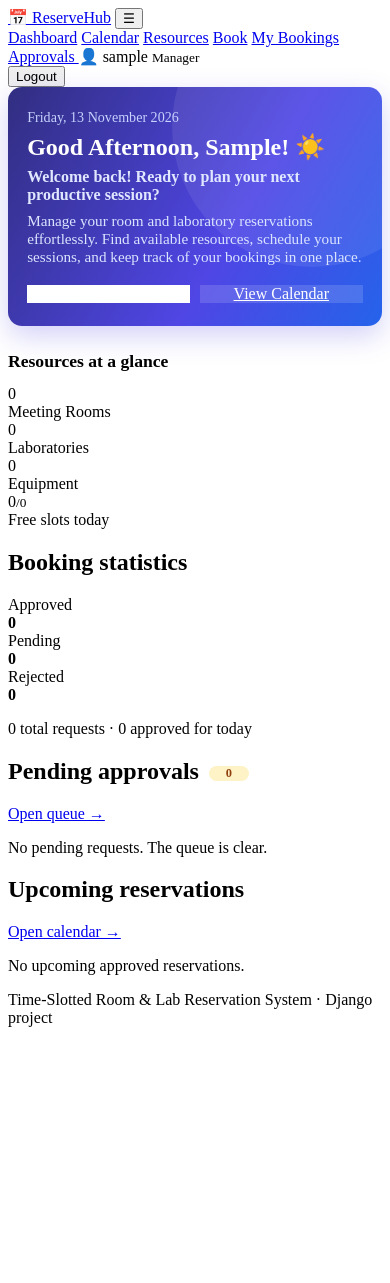
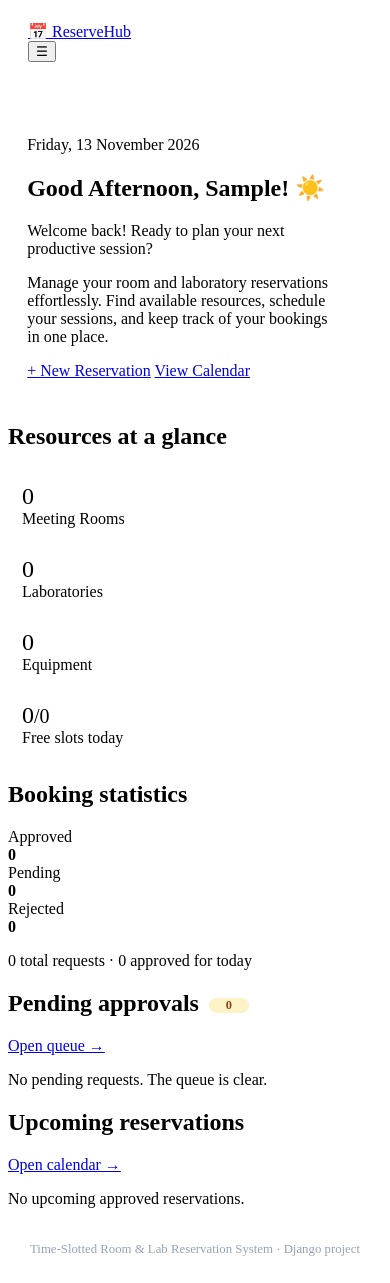
Before and after one commit to nesara-ms/Time-Slotted-Room-Lab-Reservation-System, a Django app: page / in a window 390 px wide. Before the commit the page ends 1027 px from the top, so only its background shows below. Run offline with Django 5.2, Linux system fonts and the light colour scheme; the visitor is signed in with stand-in values (Sample User, id 1); data comes from the database, SQL or seed files in the repository; data that the repository does not hold is empty.

Commit message:
Restore ReserveHub application styling

```diff
--- a/bookings/static/bookings/css/style.css
+++ b/bookings/static/bookings/css/style.css
@@ -1,54 +1,112 @@
-/* ===================== Dashboard: welcome banner ===================== */
-.btn-light { background: #fff; color: var(--primary-dark); border-color: #fff; }
-.btn-light:hover { background: #eef2ff; }
-.btn-ghost { background: rgba(255,255,255,.14); color: #fff; border-color: rgba(255,255,255,.55); }
-.btn-ghost:hover { background: rgba(255,255,255,.26); }
+.fill-green { background: #22c55e; } .fill-amber { background: #f59e0b; } .fill-red { background: #ef4444; }
+.list-item { display: flex; align-items: center; justify-content: space-between; gap: 14px; padding: 13px 0; border-top: 1px solid #eef2f7; }
+.list-item:first-of-type { border-top: 0; }
+.count-pill { display: inline-block; min-width: 24px; padding: 0 8px; margin-left: 4px; border-radius: 99px; background: #fef3c7; color: #92400e; font-size: .78rem; font-weight: 700; text-align: center; vertical-align: 2px; }
 
-.welcome-hero {
-  position: relative;
-  overflow: hidden;
-  padding: 2rem 2.2rem;
-  margin-bottom: 1.6rem;
-  border-radius: 16px;
-  color: #fff;
-  background: linear-gradient(120deg, #312e81 0%, #4f46e5 60%, #2563eb 100%);
-  box-shadow: 0 10px 28px rgba(79, 70, 229, .25);
+/* Status badges and filters */
+.badge { display: inline-flex; align-items: center; border-radius: 30px; padding: 4px 9px; font-size: .75rem; font-weight: 700; white-space: nowrap; background: #f1f5f9; color: #475569; }
+.badge-approved { color: #166534; background: #dcfce7; }
+.badge-pending { color: #92400e; background: #fef3c7; }
+.badge-rejected { color: #991b1b; background: #fee2e2; }
+.badge-cancelled { color: #475569; background: #e2e8f0; }
+.badge-type { color: #4338ca; background: #eef2ff; }
+.chips { display: flex; flex-wrap: wrap; gap: 8px; margin: 0 0 18px; }
+.chip { padding: 7px 13px; border: 1px solid var(--line); border-radius: 30px; background: #fff; color: #475569; font-size: .86rem; font-weight: 600; }
+.chip:hover, .chip.active { color: var(--primary); background: var(--primary-soft); border-color: #c7d2fe; }
+
+/* Forms */
+.form-group { margin-bottom: 16px; }
+.form-group label { display: block; color: #334155; font-weight: 650; font-size: .9rem; margin-bottom: 6px; }
+.form-group input:not([type=checkbox]), .form-group select, .form-group textarea,
+.filter-form input, .filter-form select, .request-card input[type=text] {
+  display: block; width: 100%; min-height: 42px; padding: 9px 11px;
+  color: var(--ink); background: #fff; border: 1px solid #cbd5e1; border-radius: 8px; outline: none;
 }
-.welcome-hero::before {
-  content: "";
-  position: absolute;
-  width: 280px; height: 280px;
-  right: -70px; top: -100px;
-  border-radius: 50%;
-  background: rgba(255,255,255,.08);
-  pointer-events: none;
+.form-group textarea { min-height: 100px; resize: vertical; }
+.form-group input:focus, .form-group select:focus, .form-group textarea:focus,
+.filter-form input:focus, .filter-form select:focus, .request-card input:focus {
+  border-color: var(--primary); box-shadow: 0 0 0 3px rgba(79,70,229,.12);
 }
-.welcome-text { position: relative; z-index: 1; max-width: 720px; }
-.welcome-date { margin: 0 0 .4rem; font-size: .88rem; color: #c7d2fe; font-weight: 500; }
-.welcome-title { font-size: 2rem; line-height: 1.2; margin: 0 0 .4rem; font-weight: 700; color: #fff; }
-.welcome-sub { margin: 0 0 .5rem; font-size: 1.05rem; font-weight: 600; color: #e0e7ff; }
-.welcome-desc { margin: 0; color: #dbe4ff; font-size: .95rem; max-width: 620px; }
-.welcome-actions { display: flex; gap: .6rem; flex-wrap: wrap; margin-top: 1.2rem; }
+.form-check { display: flex; align-items: center; gap: 9px; }
+.form-check label { margin: 0; }
+.form-check input { width: 17px; height: 17px; accent-color: var(--primary); }
+.help { display: block; margin-top: 5px; color: var(--muted); }
+.field-error { color: var(--red); font-size: .82rem; margin-top: 4px; }
+.alert { padding: 12px 15px; border-radius: 9px; margin: 0 0 16px; border: 1px solid transparent; }
+.alert-error, .alert-danger { color: #991b1b; background: #fef2f2; border-color: #fecaca; }
+.alert-success { color: #166534; background: #f0fdf4; border-color: #bbf7d0; }
+.alert-warning { color: #92400e; background: #fffbeb; border-color: #fde68a; }
+.alert-info { color: #1e40af; background: #eff6ff; border-color: #bfdbfe; }
+.alert-close { float: right; border: 0; background: transparent; color: inherit; font-size: 1.2rem; line-height: 1; }
 
-.section-title { font-size: 1.1rem; margin: 0 0 .8rem; }
+/* Tables and calendar */
+.table-scroll { width: 100%; overflow-x: auto; }
+.table { width: 100%; border-collapse: collapse; font-size: .88rem; }
+.table th, .table td { padding: 12px 14px; text-align: left; border-bottom: 1px solid #edf0f5; vertical-align: middle; }
+.table th { color: #475569; background: #f8fafc; font-size: .78rem; text-transform: uppercase; letter-spacing: .045em; font-weight: 750; white-space: nowrap; }
+.table tbody tr:hover { background: #fafbff; }
+.toolbar { display: flex; align-items: center; justify-content: space-between; flex-wrap: wrap; gap: 14px; margin-bottom: 16px; }
+.day-nav, .filter-form { display: flex; align-items: center; gap: 8px; flex-wrap: wrap; }
+.filter-form input, .filter-form select { width: auto; min-width: 145px; }
+.legend { display: flex; flex-wrap: wrap; gap: 16px; color: var(--muted); font-size: .82rem; margin: 14px 2px; }
+.legend span { display: inline-flex; align-items: center; gap: 6px; }
+.swatch { display: inline-block; width: 11px; height: 11px; border-radius: 3px; }
+.swatch.slot-free { background: #dcfce7; border: 1px solid #86efac; }
+.swatch.slot-pending { background: #fef3c7; border: 1px solid #fcd34d; }
+.swatch.slot-approved { background: #fee2e2; border: 1px solid #fca5a5; }
+.swatch.slot-past { background: #e2e8f0; border: 1px solid #cbd5e1; }
+.calendar { border-collapse: separate; border-spacing: 0; min-width: 850px; width: 100%; font-size: .78rem; }
+.calendar th, .calendar td { border-right: 1px solid #edf0f5; border-bottom: 1px solid #edf0f5; padding: 9px 6px; text-align: center; }
+.calendar thead th { position: sticky; top: 0; z-index: 1; color: #475569; background: #f8fafc; font-weight: 700; }
+.calendar .res-col { min-width: 170px; max-width: 210px; text-align: left; position: sticky; left: 0; z-index: 2; background: #fff; }
+.calendar thead .res-col { z-index: 3; background: #f8fafc; }
+.res-col small { display: block; color: var(--muted); font-weight: 400; }
+.slot { min-width: 55px; height: 48px; color: #94a3b8; }
+.slot-free { background: #f0fdf4; color: #15803d; }
+.slot-free a { display: inline-grid; place-items: center; width: 25px; height: 25px; border-radius: 7px; color: #15803d; background: #dcfce7; font-weight: 800; }
+.slot-free a:hover { background: #bbf7d0; }
+.slot-pending { background: #fffbeb; color: #a16207; font-size: .7rem; }
+.slot-approved { background: #fef2f2; color: #b91c1c; font-size: .7rem; }
+.slot-past { background: #f1f5f9; color: #94a3b8; }
 
-.count-pill {
-  display: inline-block;
-  min-width: 24px;
-  padding: 0 8px;
-  margin-left: 4px;
-  border-radius: 99px;
-  background: #fef3c7;
-  color: #92400e;
-  font-size: .78rem;
-  font-weight: 700;
-  text-align: center;
-  vertical-align: 2px;
+/* Authentication */
+.auth-wrap { min-height: 62vh; display: grid; place-items: center; padding: 28px 12px; }
+.auth-card { width: min(440px, 100%); padding: 32px; }
+.auth-card h1 { text-align: center; }
+.auth-logo { width: 54px; height: 54px; display: grid; place-items: center; margin: 0 auto 12px; border-radius: 16px; background: var(--primary-soft); font-size: 1.6rem; }
+.auth-card form { margin-top: 22px; }
+.auth-card .form-group { margin-bottom: 14px; }
+.booked-list { padding-left: 20px; color: #475569; }
+.footer { padding: 18px 20px; text-align: center; color: #94a3b8; font-size: .8rem; border-top: 1px solid var(--line); background: #fff; }
+
+@media (max-width: 900px) {
+  .navbar { flex-wrap: wrap; padding: 14px 20px; }
+  .nav-toggle { display: block; }
+  .nav-links { display: none; width: 100%; align-items: stretch; flex-direction: column; padding: 10px 0 4px; }
+  .nav-links.open { display: flex; }
+  .nav-links > a:not(.btn) { width: 100%; }
+  .nav-user { padding: 8px 10px; }
+  .logout-form { padding: 0 10px; }
+  .stats-grid { grid-template-columns: repeat(2,minmax(0,1fr)); }
 }
-
-@media (max-width: 560px) {
+@media (max-width: 650px) {
+  .container { width: min(100% - 28px, 1180px); margin-top: 22px; }
+  .grid-2 { grid-template-columns: 1fr; gap: 14px; }
+  .page-head { align-items: flex-start; flex-direction: column; }
   .welcome-hero { padding: 1.4rem 1.2rem; border-radius: 14px; }
   .welcome-title { font-size: 1.5rem; }
   .welcome-sub { font-size: 1rem; }
   .welcome-actions .btn { flex: 1; text-align: center; }
+  .stats-grid { grid-template-columns: repeat(2,minmax(0,1fr)); gap: 10px; }
+  .stat-card { padding: 14px; }
+  .stat-num { font-size: 1.5rem; }
+  .toolbar { align-items: stretch; }
+  .day-nav, .filter-form { width: 100%; }
+  .filter-form input, .filter-form select { flex: 1; min-width: 0; }
+  .auth-card { padding: 24px 19px; }
+  .table { min-width: 700px; }
 }
+@media (max-width: 390px) {
+  .stats-grid { grid-template-columns: 1fr; }
+  .bar-row { grid-template-columns: 70px 1fr 22px; gap: 7px; }
+}
```
